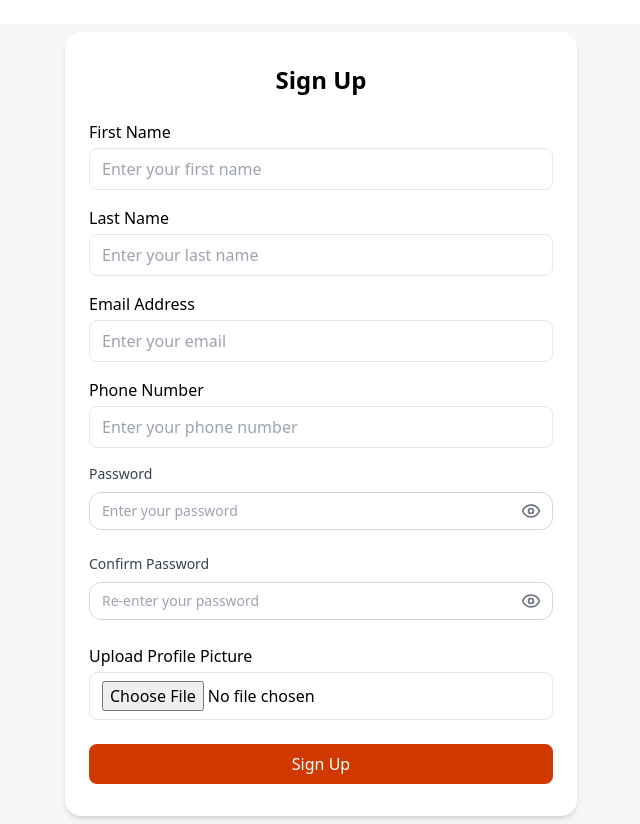
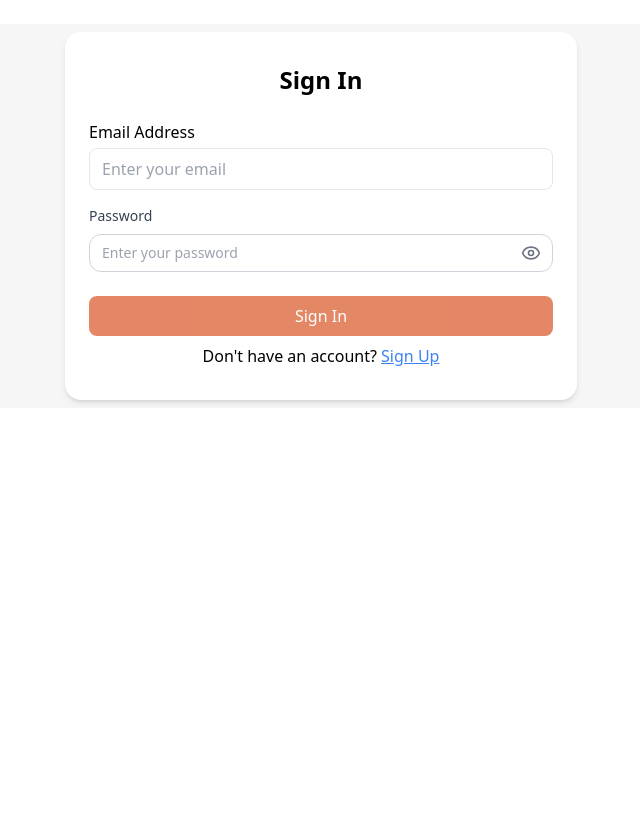
Before and after one commit to Ibrahimyusufdev/DineBack, a React (Vite) app: page /login in a window 1280 px wide. Shown: the whole page, without its empty margins (319-959 px from the left). After the commit the page ends 800 px from the top, so only its background shows below. Built offline with nearby package versions, Linux system fonts and the light colour scheme.

Commit message:
Linked Signin to firebase

```diff
--- a/Layout.jsx
+++ b/Layout.jsx
@@ -0,0 +1,16 @@
+import { Link, Outlet } from "react-router-dom";
+import { Footer } from "./src/components/Footer";
+
+export const Layout = () => {
+  return (
+    <>
+
+
+      <main>
+        <Outlet />
+      </main>
+
+      <Footer />
+    </>
+  );
+};
--- a/src/App.jsx
+++ b/src/App.jsx
@@ -1,11 +1,25 @@
-import { SignUpForm } from "./pages/SignUpForm.jsx"
+import { SignUpForm } from "./pages/SignUpForm.jsx";
+import { BrowserRouter, Routes, Route } from "react-router-dom";
+import { Layout } from "../Layout.jsx";
+import { LoginForm } from "./pages/LoginForm.jsx";
+import { ProtectedRoute } from "./util/ProtectedRoute.jsx";
+import { Dashboard } from "./pages/Dashboard.jsx";
+import { NoPage } from "./pages/NoPage";
 
 export const App = () => {
+  return (
+    <BrowserRouter>
+      <Routes>
+        <Route path="/" element={<SignUpForm />} />
+        <Route path="login" element={<LoginForm />} />
 
-  return (
+        {/* Protected Routes */}
+        <Route element={<ProtectedRoute />}>
+          <Route path="dashboard" element={<Dashboard />} />
+        </Route>
 
-    <>
-      <SignUpForm />
-    </>
-  )
-}
+        <Route path="*" element={<NoPage />} />
+      </Routes>
+    </BrowserRouter>
+  );
+};
--- /dev/null
+++ b/src/components/Footer.jsx
@@ -0,0 +1,9 @@
+export const Footer = () => {
+  return (
+    <footer className="mt-4">
+      <div className="container mx-auto px-4">
+        <p>All Right reserved &copy; 2025 - Dineback</p>
+      </div>
+    </footer>
+  );
+};
--- a/src/pages/LoginForm.jsx
+++ b/src/pages/LoginForm.jsx
@@ -3,20 +3,28 @@ import { useForm } from "react-hook-form";
 import { zodResolver } from "@hookform/resolvers/zod";
 import { useState } from "react";
 import { useAuthStore } from "../store/useAuthStore.js";
-import { useNavigate } from "react-router-dom";
+import { useNavigate, Link } from "react-router-dom";
+import { Eye, EyeOff } from "lucide-react";
+import { LoadingSpin } from "../components/LoadingSpin.jsx";
 
 export const LoginForm = () => {
   const [showPassword, setShowPassword] = useState(false);
   const {
     register,
     handleSubmit,
-    reset,
-    formState: { errors, isSubmitting },
+    watch,
+    formState: { errors, isValid },
   } = useForm({
     resolver: zodResolver(loginFormSchema),
     mode: "onChange",
     reValidateMode: "onChange",
   });
+
+  const watchedFields = watch();
+
+  const isFormEmpty = () => {
+    return !watchedFields.email || !watchedFields.password;
+  };
 
   const login = useAuthStore((state) => state.login);
   const loading = useAuthStore((state) => state.loading);
@@ -37,7 +45,7 @@ export const LoginForm = () => {
 
   return (
     <section className="mt-6 bg-silver px-2 py-2">
-      <form className="container mx-auto max-w-lg rounded-2xl bg-white px-6 py-8 shadow-md">
+      <form onSubmit={handleSubmit(handleLogin)} className="container mx-auto max-w-lg rounded-2xl bg-white px-6 py-8 shadow-md">
         <h2 className="mb-6 text-center text-2xl font-semibold">Sign In</h2>
 
         {/* Email */}
@@ -47,6 +55,7 @@ export const LoginForm = () => {
           </label>
           <input
             {...register("email")}
+            disabled={loading}
             type="email"
             id="email"
             name="email"
@@ -65,6 +74,7 @@ export const LoginForm = () => {
           <div className="relative flex items-center">
             <input
               {...register("password")}
+              disabled={loading}
               type={showPassword ? "text" : "password"}
               id="password"
               name="password"
@@ -83,10 +93,22 @@ export const LoginForm = () => {
         </div>
 
         {/* Submit Button */}
-        <button type="submit" className="btn-primary hover:bg-black">
+        <button
+          disabled={loading || isFormEmpty() || !isValid}
+          type="submit"
+          className="btn-primary disabled:cursor-not-allowed disabled:opacity-60"
+        >
           {loading ? <LoadingSpin /> : "Sign In"}
         </button>
+
         {error && <p className="text-red-500">{error}</p>}
+
+        <p className="mt-2 text-center">
+          <span>Don't have an account?</span>{" "}
+          <Link className="text-blue-500 underline" to={"/"}>
+            Sign Up
+          </Link>
+        </p>
       </form>
     </section>
   );
--- a/src/pages/NoPage.jsx
+++ b/src/pages/NoPage.jsx
@@ -0,0 +1,9 @@
+export const NoPage = () => {
+  return (
+    <section className="mt-4">
+      <div className="container mx-auto px-4">
+        <h1 className="text-red-500">No Page Found</h1>
+      </div>
+    </section>
+  );
+};
--- a/src/pages/SignUpForm.jsx
+++ b/src/pages/SignUpForm.jsx
@@ -1,9 +1,10 @@
 import { useForm } from "react-hook-form";
 import { zodResolver } from "@hookform/resolvers/zod";
-import { signUpFormShema } from "../schema/signUpFormSchema.js";
+import { signUpFormShema } from "../schema/SignUpFormSchema.js";
 import { Eye, EyeOff } from "lucide-react";
 import { useState } from "react";
 import { LoadingSpin } from "../components/LoadingSpin.jsx";
+import { Link } from "react-router-dom";
 
 export const SignUpForm = () => {
   // state for toggling password open & close
@@ -18,18 +19,23 @@ export const SignUpForm = () => {
   } = useForm({
     resolver: zodResolver(signUpFormShema),
     mode: "onChange",
-    reValidateMode: "onChange"
+    reValidateMode: "onChange",
   });
+
+  // Navigator setup
 
   const handleSignUp = async (formData) => {
     await new Promise((resolve) => setTimeout(resolve, 4000));
     console.log(formData);
     reset();
-  }
+  };
 
   return (
     <section className="mt-6 bg-silver px-2 py-2">
-      <form onSubmit={handleSubmit(handleSignUp)} className="container mx-auto max-w-lg rounded-2xl bg-white px-6 py-8 shadow-md">
+      <form
+        onSubmit={handleSubmit(handleSignUp)}
+        className="container mx-auto max-w-lg rounded-2xl bg-white px-6 py-8 shadow-md"
+      >
         <h2 className="mb-6 text-center text-2xl font-semibold">Sign Up</h2>
 
         {/* First Name */}
@@ -119,7 +125,7 @@ export const SignUpForm = () => {
               {showPassword ? <EyeOff size={20} /> : <Eye size={20} />}
             </button>
           </div>
-           {errors.password && <p className="text-red-500">{errors.password.message}</p>}
+          {errors.password && <p className="text-red-500">{errors.password.message}</p>}
         </div>
 
         {/* Confirm Password */}
@@ -146,7 +152,9 @@ export const SignUpForm = () => {
               {showConfirmPassword ? <EyeOff size={20} /> : <Eye size={20} />}
             </button>
           </div>
-          {errors.confirmPassword && <p className="text-red-500">{errors.confirmPassword.message}</p>}
+          {errors.confirmPassword && (
+            <p className="text-red-500">{errors.confirmPassword.message}</p>
+          )}
         </div>
 
         {/* Profile Picture */}
@@ -164,12 +172,16 @@ export const SignUpForm = () => {
         </div>
 
         {/* Submit Button */}
-        <button
-          type="submit"
-          className="btn-primary hover:bg-black"
-        >
+        <button type="submit" className="btn-primary hover:bg-black">
           {isSubmitting ? <LoadingSpin /> : "Sign Up"}
         </button>
+
+        <p className="mt-2 text-center">
+          <span>Already a user?</span>{" "}
+
+            <Link className="underline text-blue-500" to={"login"}>Sign in</Link>
+
+        </p>
       </form>
     </section>
   );
--- a/src/store/useAuthStore.js
+++ b/src/store/useAuthStore.js
@@ -1,8 +1,9 @@
-import { auth } from "../firebaseConfig";
-import { signInWithEmailAndPassword, signOut } from "firebase/auth";
+
 import { create } from "zustand";
 import { persist } from "zustand/middleware";
 import { immer } from "zustand/middleware/immer";
+import { auth } from "../firebaseConfig";
+import { signInWithEmailAndPassword, signOut } from "firebase/auth";
 
 // Setting up auth store with firebase
 export const useAuthStore = create(
@@ -10,16 +11,17 @@ export const useAuthStore = create(
     persist(
       (set) => ({
         token: null,
+        loading: false,
         error: null,
-        loading: false,
 
-        login: async ({ username, password }) => {
+
+        login: async ({ email, password }) => {
           set((state) => {
             state.loading = true;
           });
 
           try {
-            const userCredential = await signInWithEmailAndPassword(auth, username, password);
+            const userCredential = await signInWithEmailAndPassword(auth, email, password);
             set((state) => {
               state.token = userCredential.user.accessToken;
               state.loading = false;
@@ -27,7 +29,7 @@ export const useAuthStore = create(
             });
           } catch (error) {
             set((state) => {
-              state.error = error;
+              state.error = error.message;
               state.loading = false;
             });
           }
@@ -48,7 +50,6 @@ export const useAuthStore = create(
           token: state.token,
         }),
       }
-
     )
   )
 );
--- a/tailwind.config.js
+++ b/tailwind.config.js
@@ -8,14 +8,11 @@ export default {
       },
       colors: {
         darkRed: "#D13800",
-        blue: "#007DF8",
-        green: "#1EBE2C",
+        darkBlue: "#007DF8",
+        darkGreen: "#1EBE2C",
         darkerBlue: "#344BFD",
         flesh: "#FFE3D4",
-        white: "#FFFFFF",
-        black: "000000",
         silver: "#F6F6F6"
-
       }
     },
   },
```
